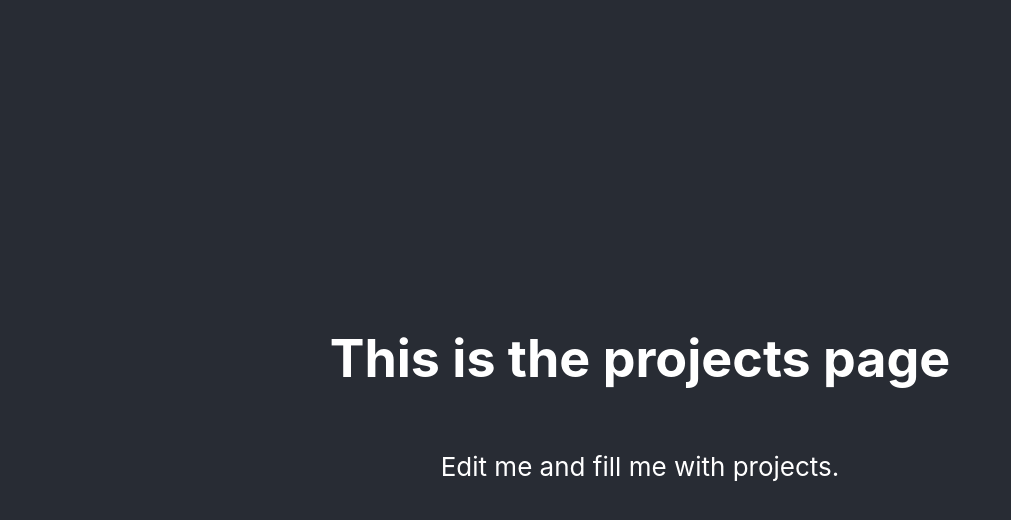
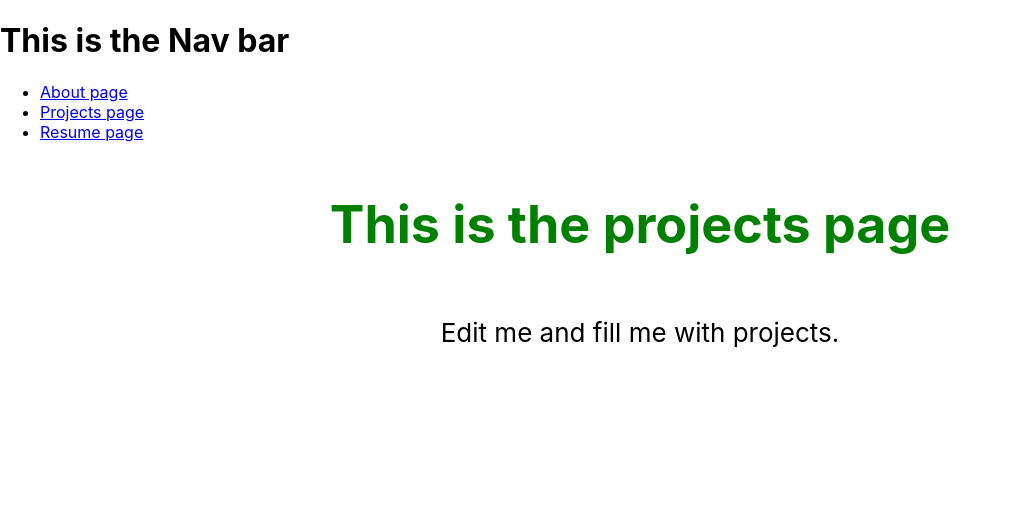
Before and after one commit to Bunji75/githubpage, a React (Create React App) app: page / in a window 1280 px wide. Shown: the top 520 px of the page, without its empty margins (0-1011 px from the left). Built offline with nearby package versions, Linux system fonts and the light colour scheme.

Commit message:
Created muliple pages and started work on styling

```diff
--- a/public/index.html
+++ b/public/index.html
@@ -24,7 +24,7 @@
       work correctly both with client-side routing and a non-root public URL.
       Learn how to configure a non-root public URL by running `npm run build`.
     -->
-    <title>React App</title>
+    <title>Bunji75 Github Pages</title>
   </head>
   <body>
     <noscript>You need to enable JavaScript to run this app.</noscript>
--- a/src/App.css
+++ b/src/App.css
@@ -1,10 +1,5 @@
 .App {
   text-align: center;
-}
-
-.App-logo {
-  height: 40vmin;
-  pointer-events: none;
 }
 
 @media (prefers-reduced-motion: no-preference) {
@@ -14,25 +9,31 @@
 }
 
 .App-header {
-  background-color: #282c34;
-  min-height: 100vh;
+  background-color: var(background);
   display: flex;
   flex-direction: column;
   align-items: center;
   justify-content: center;
   font-size: calc(10px + 2vmin);
-  color: white;
+  color: var(text);
 }
 
-.App-link {
-  color: #61dafb;
+
+:root[data-theme="light"] {
+  --text: #050a07;
+  --background: #ffffff;
+  --primary: #41c86e;
+  --secondary: #86e9a7;
+  --accent: #49e97e;
+}
+:root[data-theme="dark"] {
+  --text: #f5faf7;
+  --background: #000000;
+  --primary: #37be64;
+  --secondary: #167937;
+  --accent: #16b64b;
 }
 
-@keyframes App-logo-spin {
-  from {
-    transform: rotate(0deg);
-  }
-  to {
-    transform: rotate(360deg);
-  }
+.Nav {
+  colour: var(text);
 }
--- a/src/components/About.js
+++ b/src/components/About.js
@@ -1,4 +1,4 @@
-
+import "./About.css"
 
 function About() {
   return (
--- /dev/null
+++ b/src/components/Navigation.css
@@ -0,0 +1,29 @@
+
+:root[data-theme="light"] {
+  --text: #050a07;
+  --background: #ffffff;
+  --primary: #41c86e;
+  --secondary: #86e9a7;
+  --accent: #49e97e;
+}
+:root[data-theme="dark"] {
+  --text: #f5faf7;
+  --background: #000000;
+  --primary: #37be64;
+  --secondary: #167937;
+  --accent: #16b64b;
+}
+
+.Nav {
+  colour: var(text);
+  background: var(background);
+}
+
+.NavigationList {
+  align-content: centre;
+}
+
+.NavItems {
+  color: var(primary);
+  background: var(primary);
+}
--- /dev/null
+++ b/src/components/Navigation.js
@@ -0,0 +1,30 @@
+import "./Navigation.css"
+
+function Navigation() {
+  return (
+    <div className="Nav">
+      <header className="Nav-header">
+
+        <h1>
+          This is the Nav bar
+        </h1>
+
+        <ul className="NavigationList">
+
+          <li className="NavItems">
+            <a href="/#/About" className="NavItems">About page</a>
+          </li>
+          <li>
+            <a href="/">Projects page</a>
+          </li>
+          <li>
+            <a href="/#/Resume">Resume page</a>
+          </li>
+        </ul>
+
+      </header>
+    </div>
+  );
+}
+
+export default Navigation;
--- /dev/null
+++ b/src/components/Projects.css
@@ -0,0 +1,3 @@
+.Header1 {
+  color: green;
+}
--- a/src/components/Projects.js
+++ b/src/components/Projects.js
@@ -1,10 +1,11 @@
+import "./Projects.css"
 
 function Projects() {
   return (
     <div className="App">
       <header className="App-header">
 
-        <h1>
+        <h1 className="Header1">
           This is the projects page
         </h1>
 
@@ -12,6 +13,9 @@ function Projects() {
           Edit me and fill me with projects.
         </p>
       </header>
+      <body>
+        <ul>This is the first project</ul>
+      </body>
     </div>
   );
 }
--- a/src/index.js
+++ b/src/index.js
@@ -2,11 +2,13 @@ import React from 'react';
 import ReactDOM from 'react-dom/client';
 import './index.css';
 import App from './App';
+import Navigation from './components/Navigation';
 import reportWebVitals from './reportWebVitals';
 
 const root = ReactDOM.createRoot(document.getElementById('root'));
 root.render(
   <React.StrictMode>
+    <Navigation />
     <App />
   </React.StrictMode>
 );
```
Also changed, not shown: src/components/Resume.js (added, +20 -0 lines), src/components/About.css (added).
